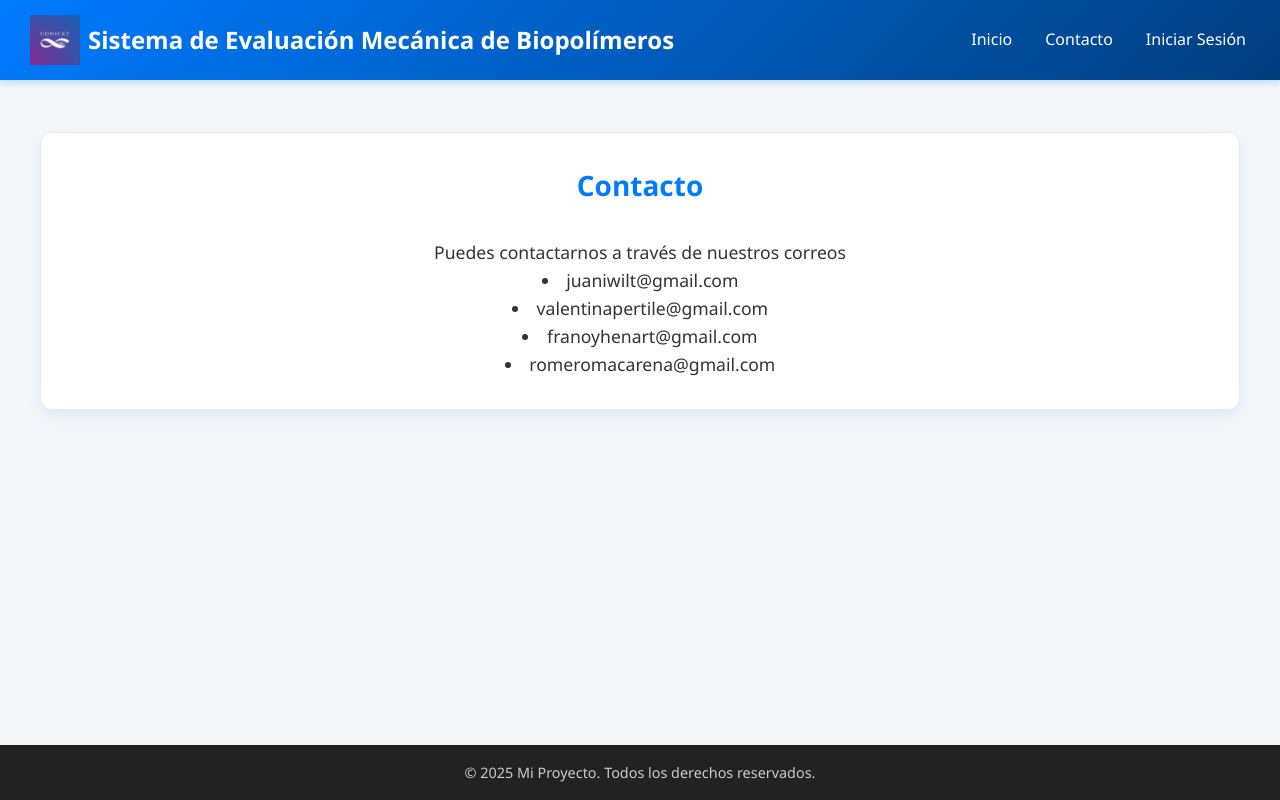
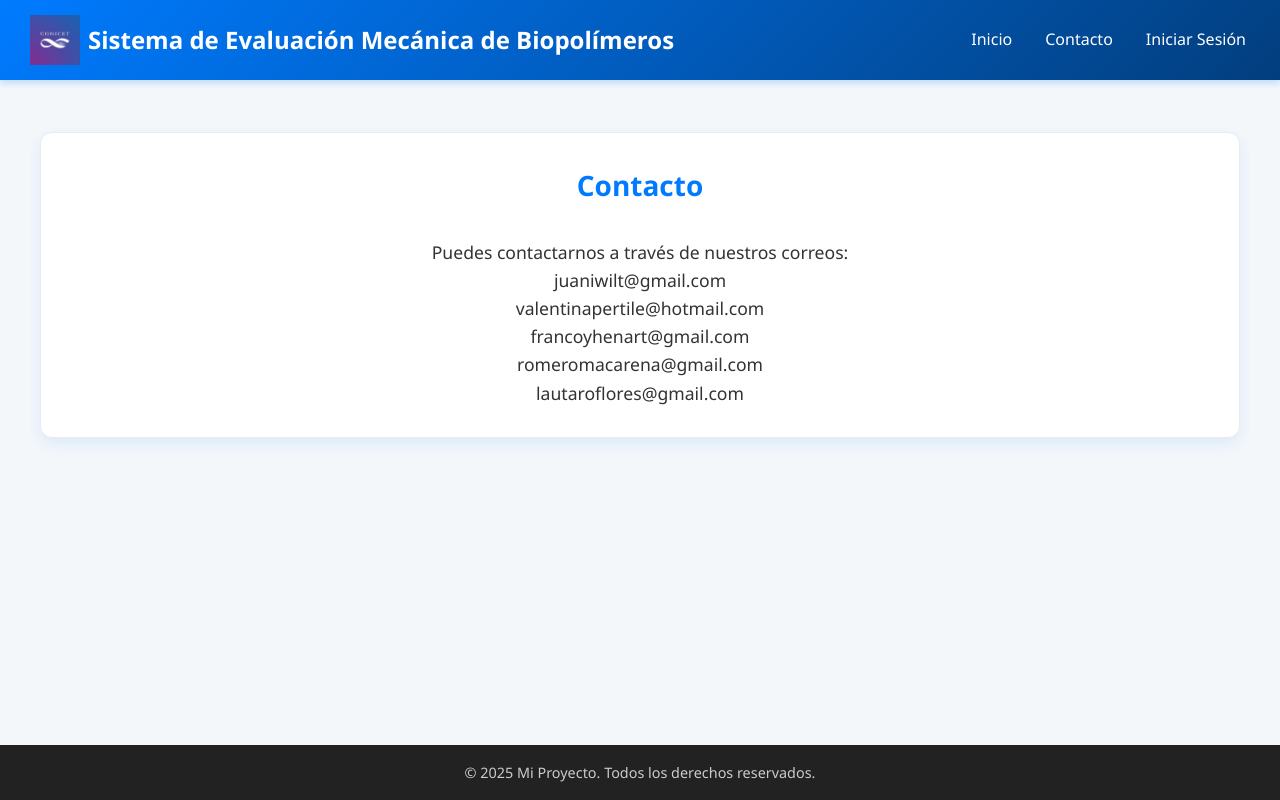
Before and after one commit to Juaniip/SEMINARIO-INTEGRADOR, a React (Vite) app in the folder FRONTEND/: page /contacto in a window 1280 px wide. Built offline with nearby package versions, Linux system fonts and the light colour scheme.

Commit message:
Mejora pàgina de contactos

```diff
--- a/FRONTEND/src/App.css
+++ b/FRONTEND/src/App.css
@@ -73,6 +73,11 @@ nav .links a:hover {
   line-height: 1.6;
 }
 
+.page-container li {
+  list-style: none;
+  padding-left: 0;
+}
+
 button {
   padding: 0.6rem 1.2rem;
   background-color: #61dafb;
--- a/FRONTEND/src/pages/Contacto.jsx
+++ b/FRONTEND/src/pages/Contacto.jsx
@@ -1,11 +1,13 @@
 const Contacto = () => (
 <div className="page-container">
     <h1>Contacto</h1>
-    <p>Puedes contactarnos a través de nuestros correos
+    <p>Puedes contactarnos a través de nuestros correos:
             <li>juaniwilt@gmail.com</li>
-            <li>valentinapertile@gmail.com</li>
-            <li>franoyhenart@gmail.com</li>
+            <li>valentinapertile@hotmail.com</li>
+            <li>francoyhenart@gmail.com</li>
             <li>romeromacarena@gmail.com</li>
+            <li>lautaroflores@gmail.com</li>
+
     </p>
 </div>
 );
```
